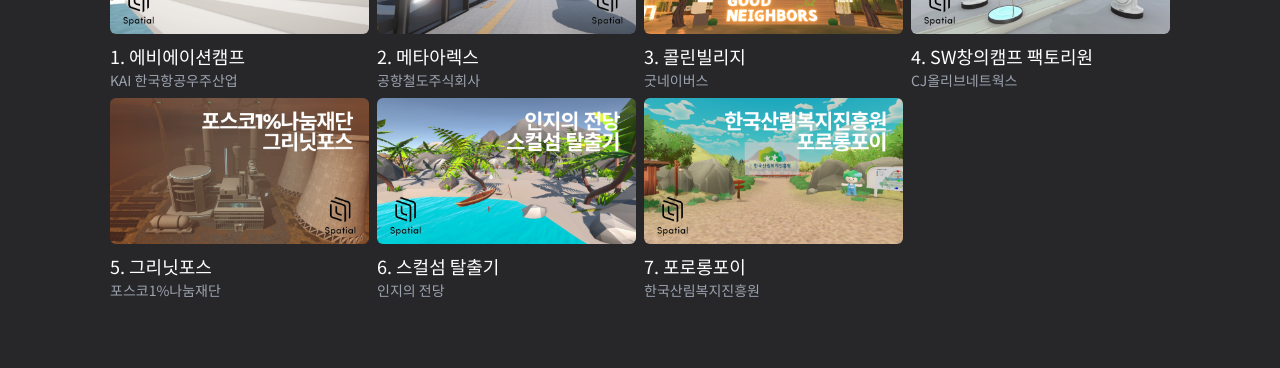
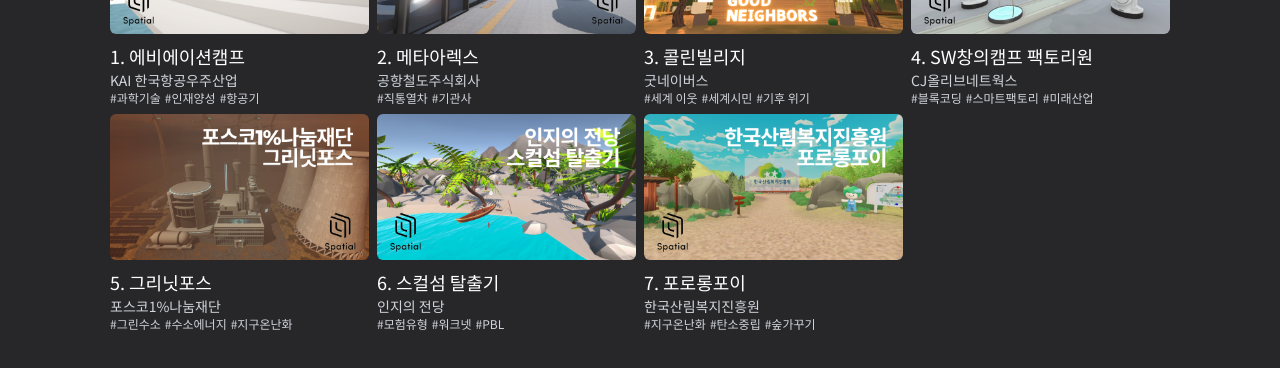
Before and after one commit to hovinee/education, a Next.js app: page / in a window 1280 px wide. Shown: the part 678-1046 px from the top of the page. Built offline with nearby package versions, Linux system fonts and the light colour scheme.

Commit message:
design:tag 추가

```diff
--- a/src/app/page.js
+++ b/src/app/page.js
@@ -3,12 +3,15 @@
 import { Suspense } from "react";
 import classes from "./page.module.css";
 
+async function Main() {
+  const eduData = await getData();
+  return <MainArea data={eduData} />;
+}
+
 const MainPage = () => {
-  const eduData = getData();
-
   return (
     <Suspense fallback={<p className={classes.loading}>Loading..</p>}>
-      <MainArea data={eduData} />
+      <Main />
     </Suspense>
   );
 };
--- a/src/app/page.module.css
+++ b/src/app/page.module.css
@@ -1,6 +1,7 @@
 .loading {
   text-align: center;
   animation: loading 1.2s ease-in-out infinite;
+  color: azure;
 }
 
 @keyframes loading {
--- a/src/components/MainArea.js
+++ b/src/components/MainArea.js
@@ -43,7 +43,7 @@
   const handleClose = () => {
     setModalOpen(false);
   };
-
+  console.log(data.companys[0].tags[0]);
   return (
     <>
       <Modal isOpen={modalOpen} onClose={handleClose} />
@@ -99,7 +99,12 @@
                       <p className="text-white text-lg mt-2">
                         {company.id + ". " + company.sub_title}
                       </p>
-                      <p className="text-gray-400 text-sm">{company.title}</p>
+                      <p className="text-gray-300 text-sm">{company.title}</p>
+                      <p className="text-gray-300 text-xs flex gap-1">
+                        {company.tags.map((tag) => (
+                          <span>{"#" + tag}</span>
+                        ))}
+                      </p>
                     </a>
                   </div>
                 </li>
--- a/src/data/data.json
+++ b/src/data/data.json
@@ -19,49 +19,56 @@
       "title": "KAI 한국항공우주산업",
       "sub_title": "에비에이션캠프",
       "path": "https://www.spatial.io/s/KAI-6597529d96ef31be78253405?share=5974653995449762303",
-      "imageUrl": "/images/company/6.png"
+      "imageUrl": "/images/company/6.png",
+      "tags": ["과학기술", "인재양성", "항공기"]
     },
     {
       "id": 2,
       "title": "공항철도주식회사",
       "sub_title": "메타아렉스",
       "path": "https://www.spatial.io/s/AREX-65debe3629783b1b2db83da8?share=7767288393538263499",
-      "imageUrl": "/images/company/5.png"
+      "imageUrl": "/images/company/5.png",
+      "tags": ["직통열차", "기관사"]
     },
     {
       "id": 3,
       "title": "굿네이버스",
       "sub_title": "콜린빌리지",
       "path": "#",
-      "imageUrl": "/images/company/4.png"
+      "imageUrl": "/images/company/4.png",
+      "tags": ["세계 이웃", "세계시민", "기후 위기"]
     },
     {
       "id": 4,
       "title": "CJ올리브네트웍스",
       "sub_title": "SW창의캠프 팩토리원",
       "path": "https://www.spatial.io/s/CJ-65e8524f0f41579b6361db4b?share=408478583864270086",
-      "imageUrl": "/images/company/2.png"
+      "imageUrl": "/images/company/2.png",
+      "tags": ["블록코딩", "스마트팩토리", "미래산업"]
     },
     {
       "id": 5,
       "title": "포스코1%나눔재단",
       "sub_title": "그리닛포스",
       "path": "https://www.spatial.io/s/Green-it-POS-65e825c0fe90cc43f4ba2170?share=679995450062589974",
-      "imageUrl": "/images/company/3.png"
+      "imageUrl": "/images/company/3.png",
+      "tags": ["그린수소", "수소에너지", "지구온난화"]
     },
     {
       "id": 6,
       "title": "인지의 전당",
       "sub_title": "스컬섬 탈출기",
       "path": "https://pathfinder-bice-eta.vercel.app/healing/holland",
-      "imageUrl": "/images/company/1.png"
+      "imageUrl": "/images/company/1.png",
+      "tags": ["모험유형", "워크넷", "PBL"]
     },
     {
       "id": 7,
       "title": "한국산림복지진흥원",
       "sub_title": "포로롱포이",
       "path": "https://www.spatial.io/s/Sanlimbokji-655c3b706505265d771642ec?share=830523424830655443",
-      "imageUrl": "/images/company/7.png"
+      "imageUrl": "/images/company/7.png",
+      "tags": ["지구온난화", "탄소중립", "숲가꾸기"]
     }
   ]
 }
```
